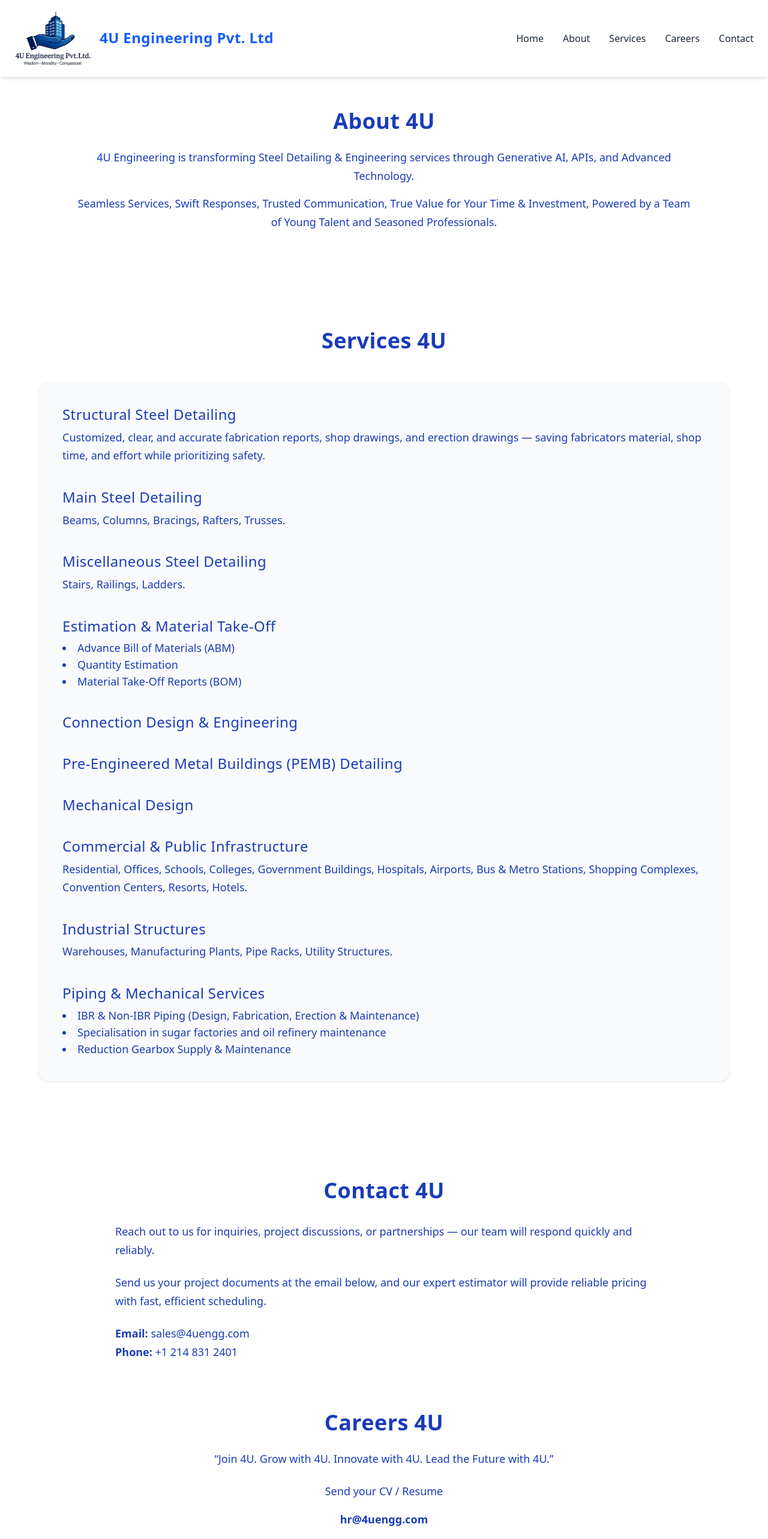
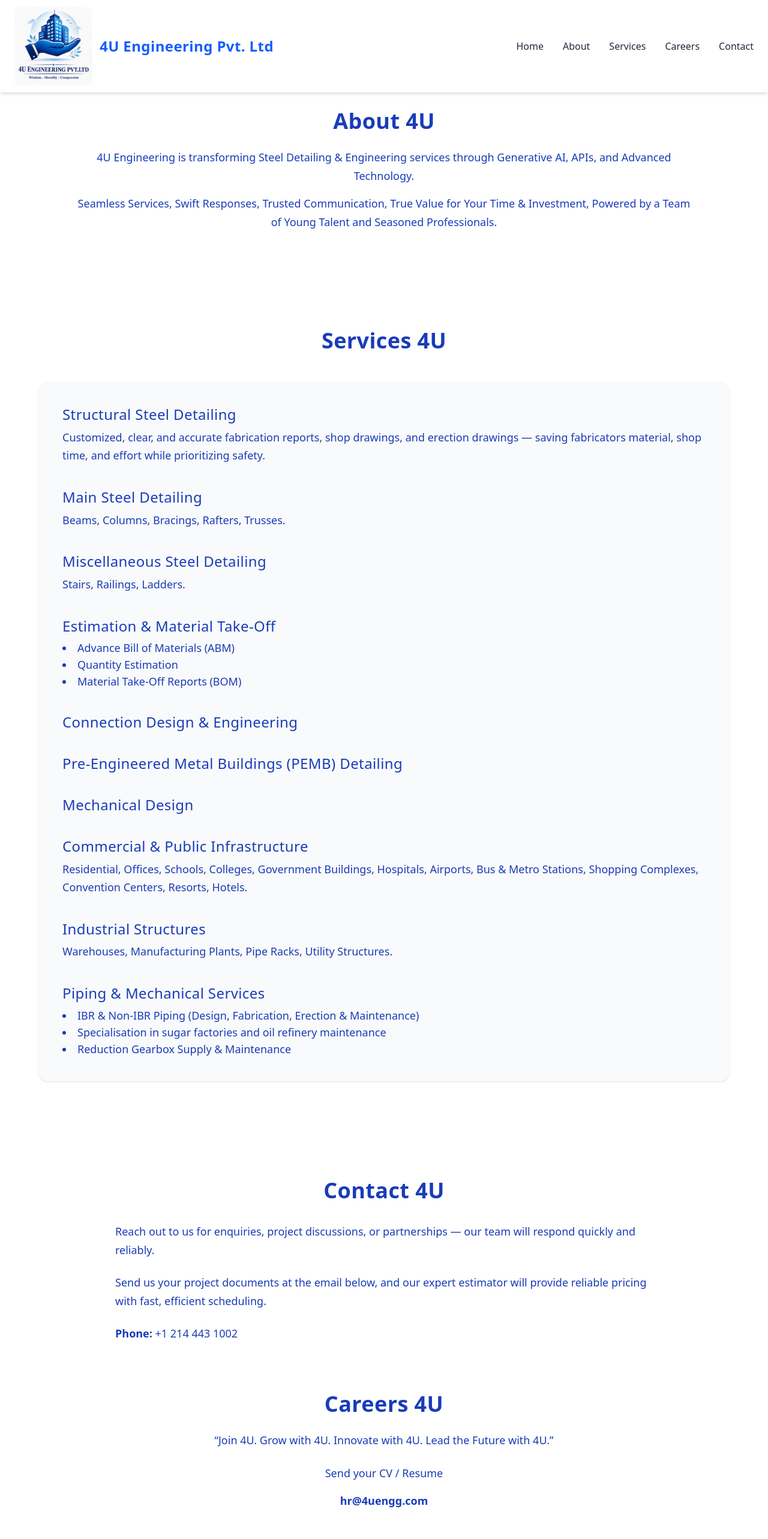
Before and after one commit to VakasTechpanion/4u-engineering, a Next.js app: page / in a window 1280 px wide. Shown: the top 2566 px of the page at 60% size. Built offline with nearby package versions, Linux system fonts and the light colour scheme.

Commit message:
sales-number-updated

```diff
--- a/app/components/ContactSection.jsx
+++ b/app/components/ContactSection.jsx
@@ -9,7 +9,7 @@
 
       <div className="max-w-4xl mx-auto text-blue-800 text-lg space-y-6">
         <p>
-          Reach out to us for inquiries, project discussions, or partnerships —
+          Reach out to us for enquiries, project discussions, or partnerships —
           our team will respond quickly and reliably.
         </p>
 
@@ -19,8 +19,7 @@
           scheduling.
         </p>
         <p>
-          <strong>Email:</strong> sales@4uengg.com <br />
-          <strong>Phone:</strong> +1 214 831 2401
+          <strong>Phone:</strong> +1 214 443 1002
         </p>
       </div>
     </section>
--- a/app/components/Navbar.jsx
+++ b/app/components/Navbar.jsx
@@ -12,7 +12,7 @@
                 {/* LEFT (Desktop only text) */}
                 <div className="hidden md:flex items-center space-x-3">
                     <Image
-                        src="/logo.jpg"
+                        src="/Media.jpg"
                         alt="4U Engineering Logo"
                         width={130}
                         height={130}
@@ -27,7 +27,7 @@
                 {/* CENTER LOGO (Mobile only) */}
                 <div className="flex md:hidden justify-center w-full">
                     <Image
-                        src="/logo.jpg"
+                        src="/Media.jpg"
                         alt="4U Engineering Logo"
                         width={100}
                         height={100}
```
Also changed, not shown: public/Media.jpg (added).
